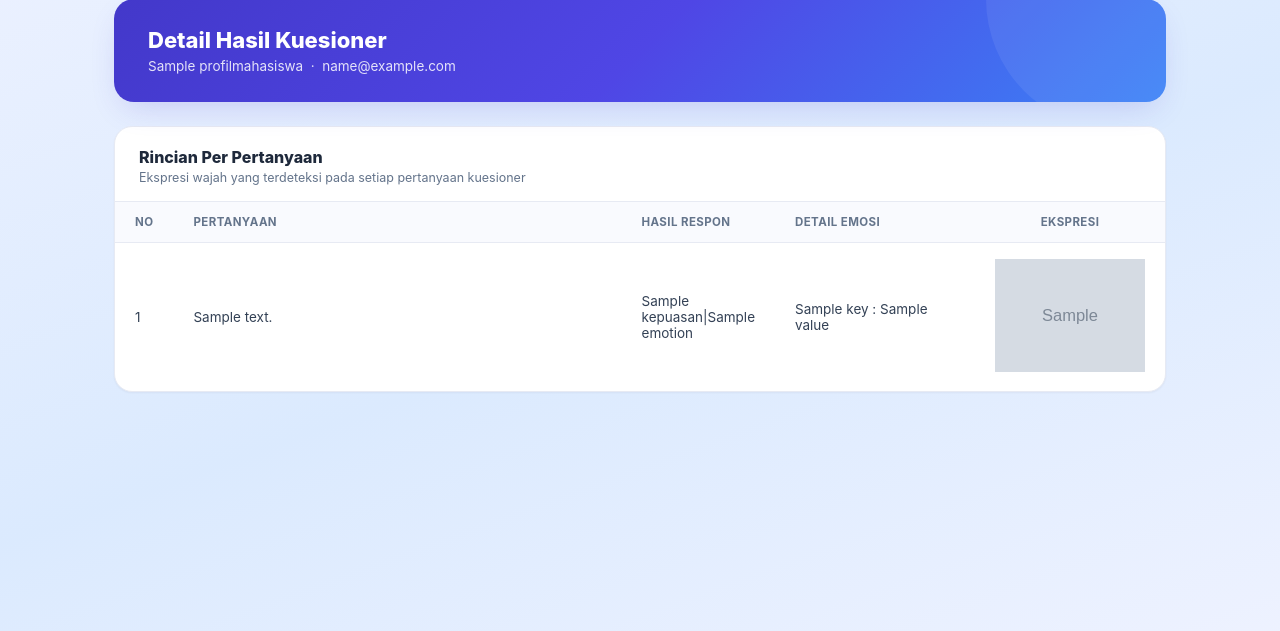
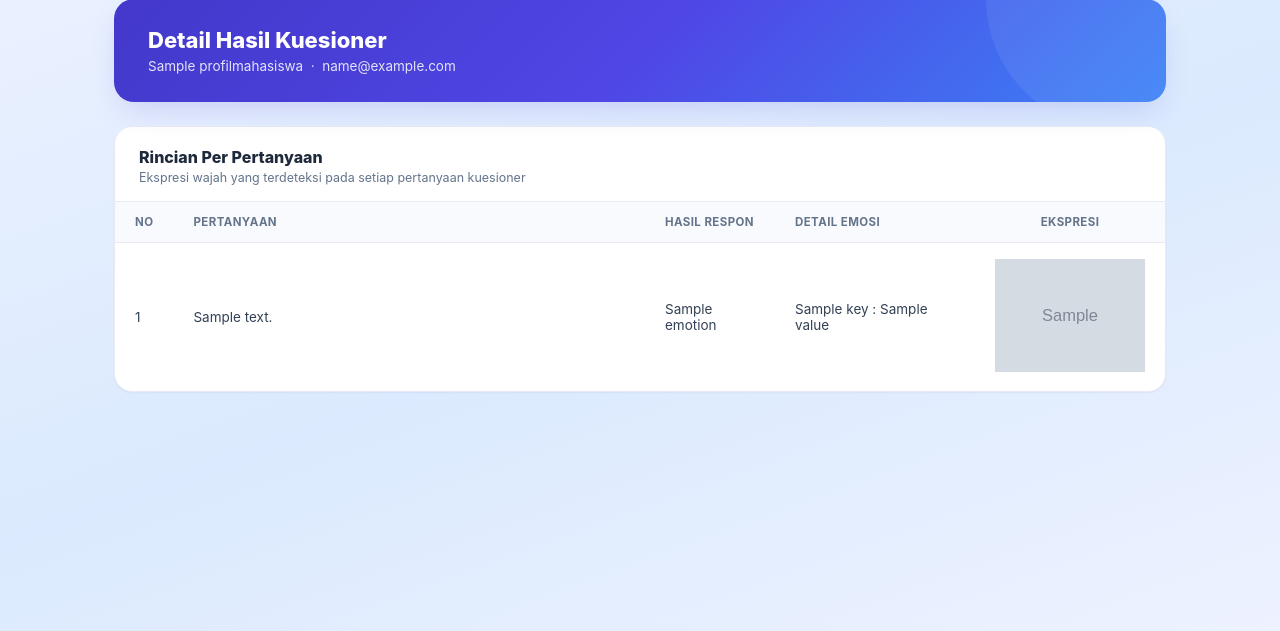
Before and after one commit to Nexuss-void/web_layanan_akademik_hosting, a Django app: template templates/hasil_kuesioner/detail_hasil.html in a window 1280 px wide. Shown: the part 151-782 px from the top of the page. Run offline with Django 4.2, Linux system fonts and the light colour scheme; the template is opened without the code that fills it: most values are stand-ins (such as "Sample title", 1, 10 or a date in 2020); grey boxes marked "Sample" are stand-in pictures; data that the repository does not hold is empty.

Commit message:
~ sistem 2

```diff
--- a/hasil_kuesioner/models.py
+++ b/hasil_kuesioner/models.py
@@ -3,7 +3,7 @@ from django.db import models
 class HasilKuesioner(models.Model):
     user = models.ForeignKey('users.User', on_delete=models.CASCADE)
     question = models.ForeignKey('question.Question', on_delete=models.CASCADE)
-    emotion = models.CharField(max_length=20)
+    emotion = models.CharField(max_length=50)
     emotion_details=models.JSONField()
     image = models.ImageField(upload_to='data gambar wajah/', null=True, blank=True)
     session_id = models.CharField(max_length=100)
--- a/templates/hasil_kuesioner/detail_hasil.html
+++ b/templates/hasil_kuesioner/detail_hasil.html
@@ -82,7 +82,7 @@
                             {{ hasil.question.question_text }}
                         </td>
                         <td>
-                            {{hasil.kepuasan}}|{{ hasil.emotion }}
+                            {{ hasil.emotion }}
                         </td>
                         <td>
                             {% for key, value in hasil.emotion_details.items %}
--- a/users/views.py
+++ b/users/views.py
@@ -225,9 +225,8 @@ def capture_image(request):
         HasilKuesioner.objects.create(
             user=request.user,
             question=question,
-            emotion=emotion_results['dominan_emotion'],
+            emotion=f"{emotion_results['kepuasan']} | {emotion_results['dominan_emotion']}",
             emotion_details=emotion_results['emotion_details'],
-            kepuasan=emotion_results['kepuasan'],
             image=result_detect_face['save_img'],
             session_id=request.session.get('kuesioner_session_id')
         )
```
Also changed, not shown: hasil_kuesioner/migrations/0004_alter_hasilkuesioner_emotion_and_more.py (added).
